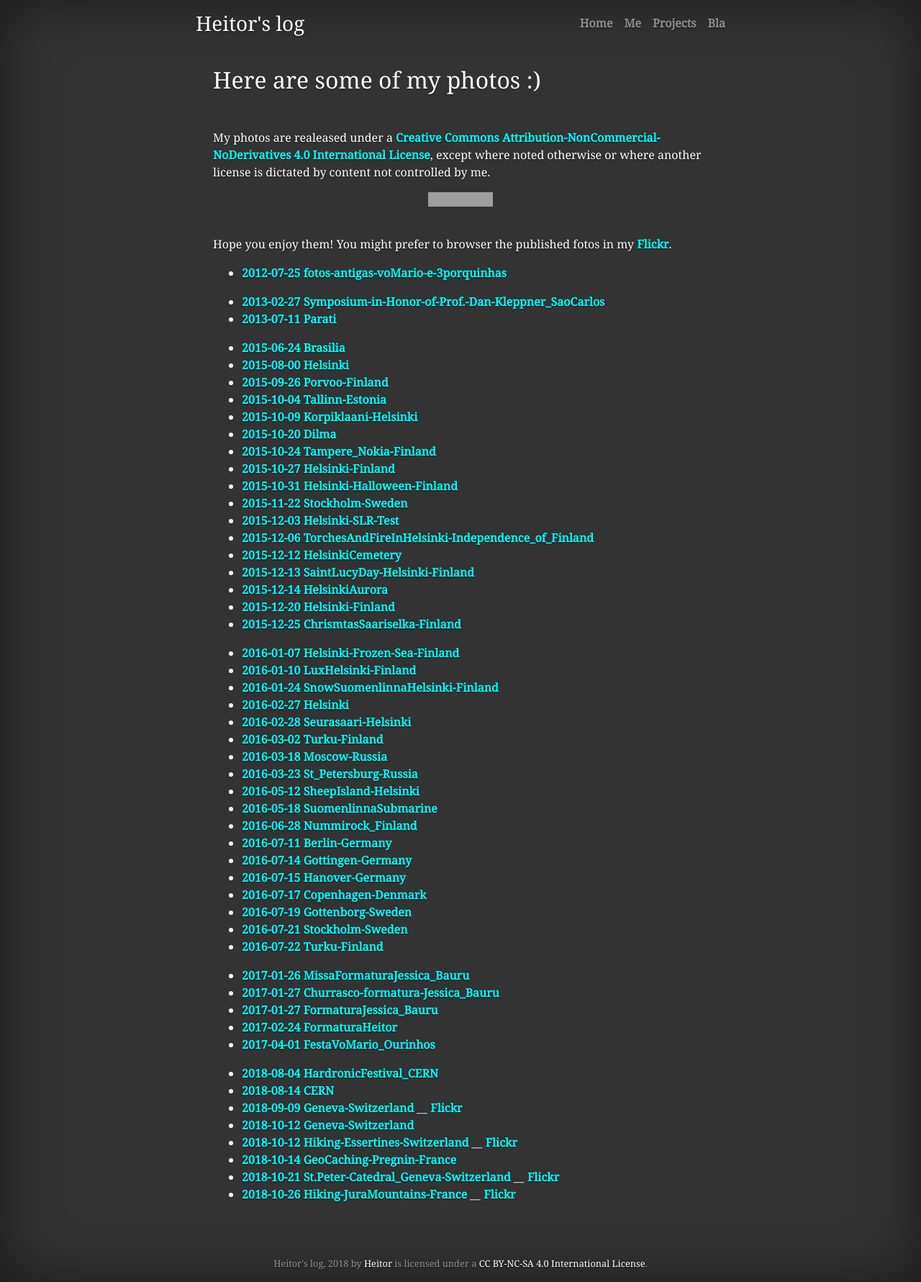
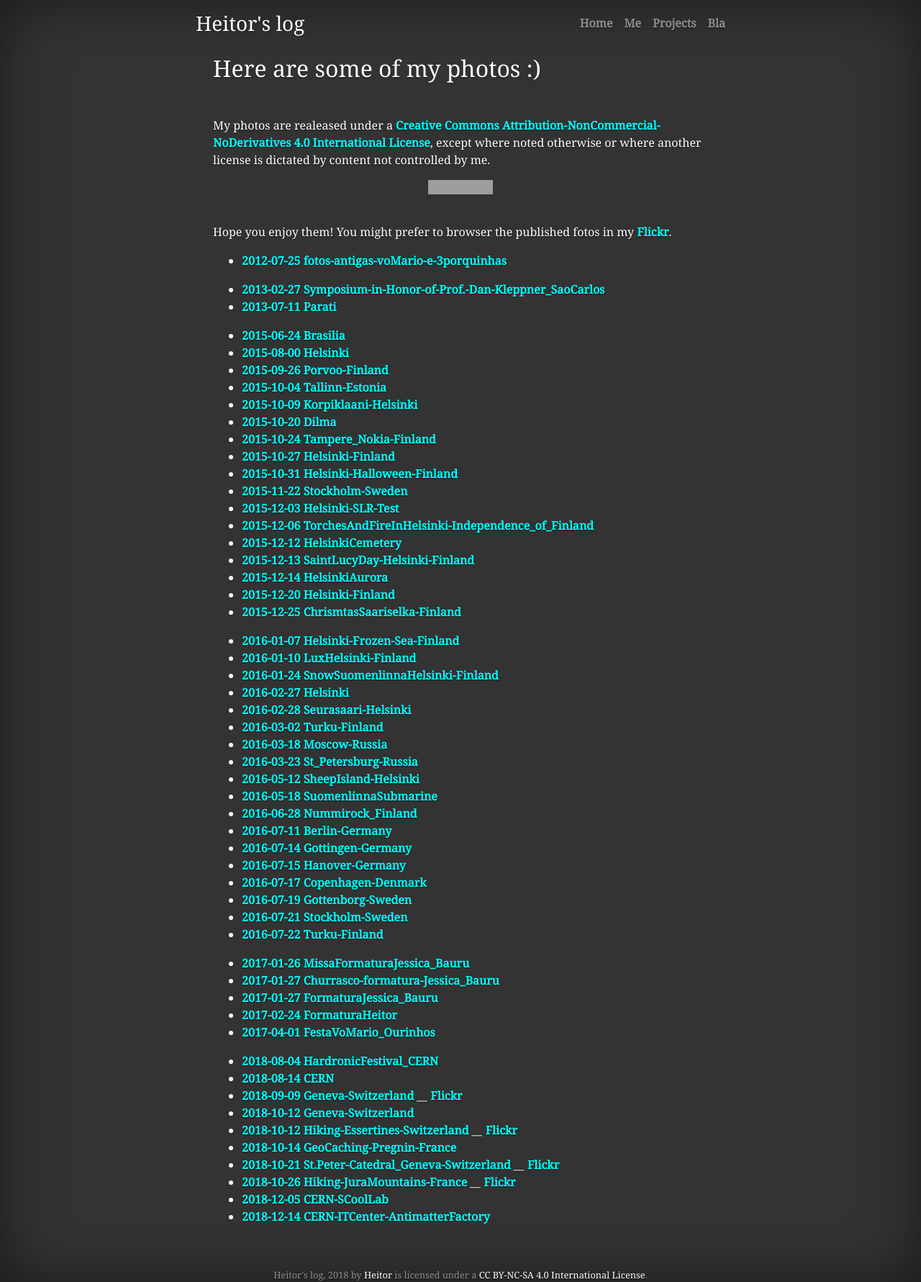
Before and after one commit to heitorPB/heitorPB.github.io, a Jekyll site: the page built from random/photos.md, in a window 1280 px wide. Shown: the whole page at 72% size. Built offline with Jekyll 4.4.1, drawn with Linux system fonts in a browser that asks for light colours; grey boxes are pictures that could not be loaded.

Commit message:
add 2 CERN photo albums

```diff
--- a/random/photos.md
+++ b/random/photos.md
@@ -76,3 +76,5 @@
 - [2018-10-14 GeoCaching-Pregnin-France](https://drive.google.com/open?id=1Tv8k81INNDiYA0rUHagdnxVO4h11JqBU)
 - [2018-10-21 St.Peter-Catedral_Geneva-Switzerland](https://drive.google.com/open?id=12-Kn6f36Jf4HruEj-Y3c5Z3KsKq52uyK) ____ [Flickr](https://www.flickr.com/photos/heitorpb/albums/72157701299705031)
 - [2018-10-26 Hiking-JuraMountains-France](https://drive.google.com/open?id=1B3t0lXdjqG6_Zt87mX_W1yYjH_eZl3eQ) ____ [Flickr](https://www.flickr.com/photos/heitorpb/albums/72157702768040744)
+- [2018-12-05 CERN-SCoolLab](https://drive.google.com/open?id=1hVNmE9zECIDgZIKnWXGJD5XzYG-CFrYZ)
+- [2018-12-14 CERN-ITCenter-AntimatterFactory](https://drive.google.com/open?id=1QtkvuoYlMxJwyuuaoOf3KfXZ_FXr72um)
```
